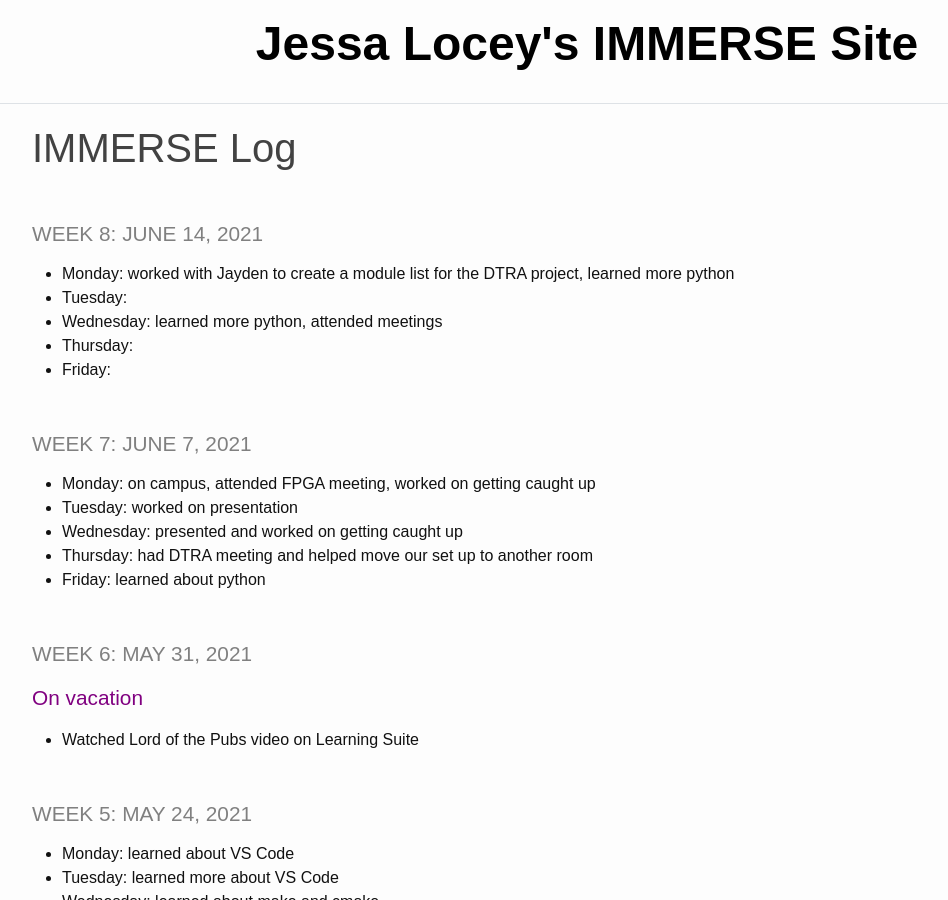
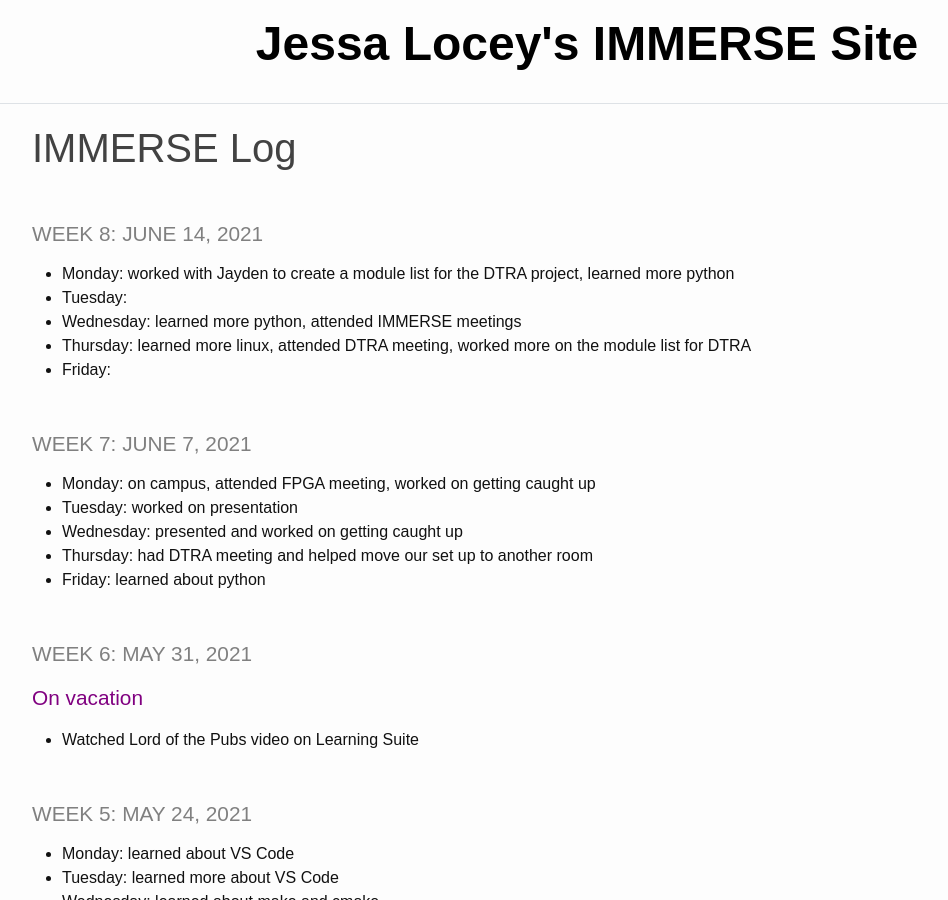
Before and after one commit to jessalocey/jessalocey.github.io, a Jekyll site: the page built from _pages/log.md, in a window 1280 px wide and 900 px high. Shown: the whole window, without its empty margins (53-1001 px from the left). Built offline with Jekyll 4.4.1, drawn with Linux system fonts in a browser that asks for light colours.

Commit message:
log update thursday, schedule update

```diff
--- a/_pages/log.md
+++ b/_pages/log.md
@@ -6,8 +6,8 @@ title: IMMERSE Log
 ### Week 8: June 14, 2021
 * **Monday:** worked with Jayden to create a module list for the DTRA project, learned more python
 * **Tuesday:**
-* **Wednesday:** learned more python, attended meetings
-* **Thursday:**
+* **Wednesday:** learned more python, attended IMMERSE meetings
+* **Thursday:** learned more linux, attended DTRA meeting, worked more on the module list for DTRA
 * **Friday:**
 
 ### Week 7: June 7, 2021
```
Also changed, not shown: _pages/schedule.md (+2 -1 lines).
